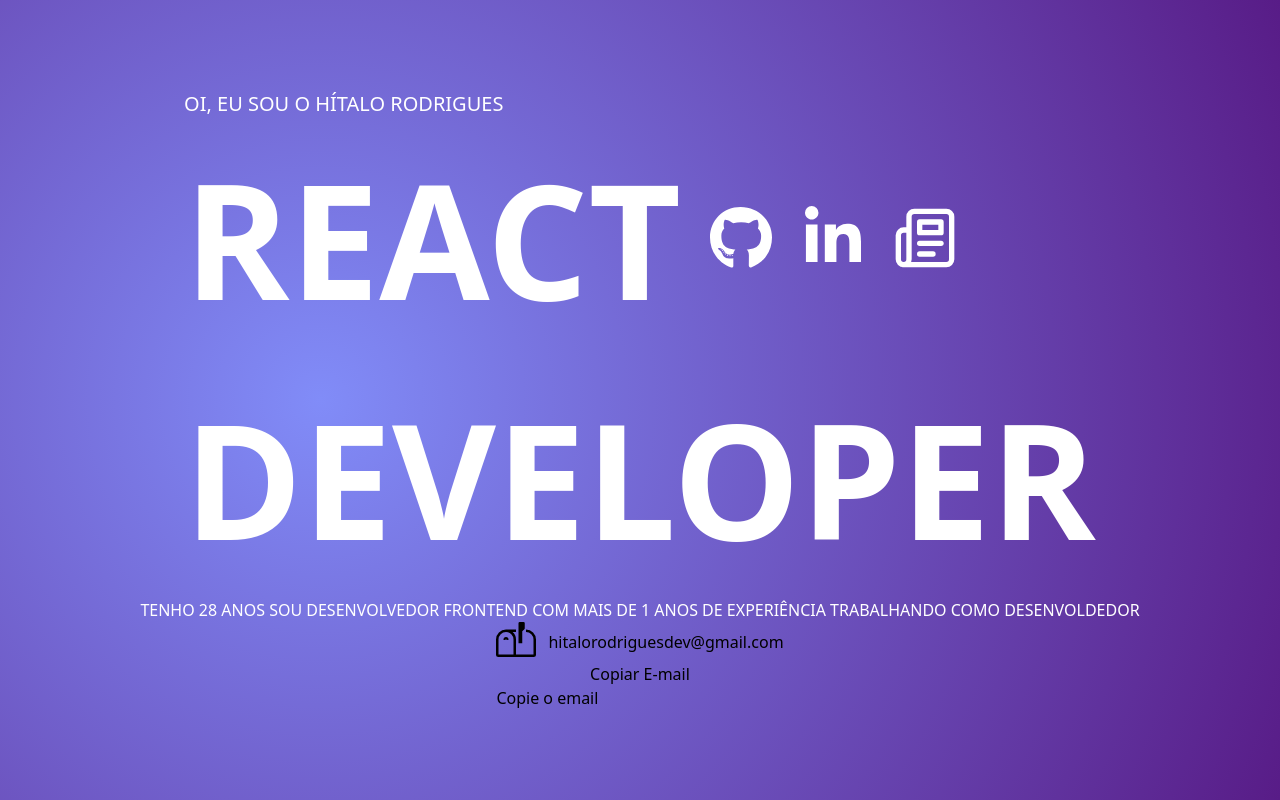
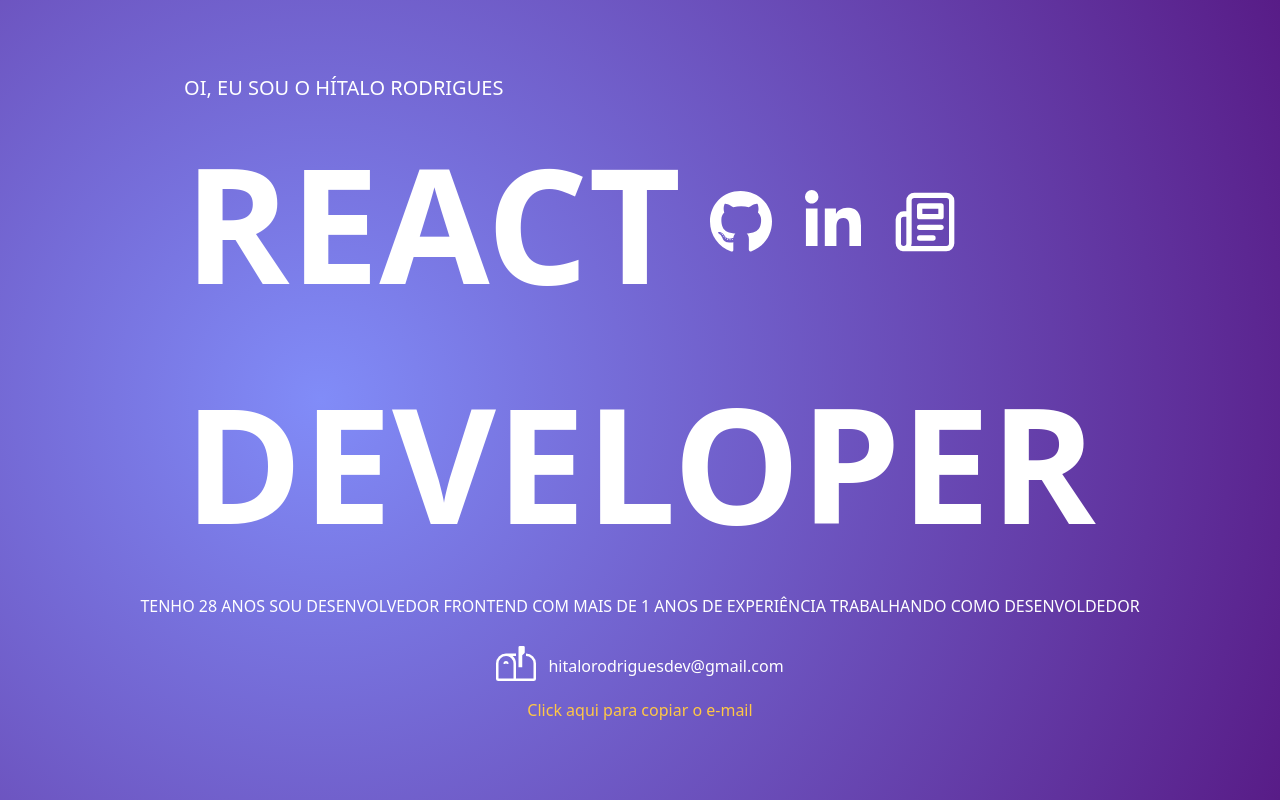
Before and after one commit to Hzimr/Hzimr.github.io, a Next.js app: page / in a window 1280 px wide. Built offline with nearby package versions, Linux system fonts and the light colour scheme.

Commit message:
style: first style page app

```diff
--- a/src/app/page.tsx
+++ b/src/app/page.tsx
@@ -32,19 +32,25 @@ const ContactMe = () => {
   }
 
   return (
-    <section>
-      <div className="flex flex-row items-center justify-center gap-3">
+    <section className="flex flex-col gap-2 pt-4 text-white">
+      <div className="flex flex-row items-center justify-center gap-3 ">
         <div>
           <BsMailboxFlag size={40} />
         </div>
         <span ref={emailRef}>hitalorodriguesdev@gmail.com</span>
       </div>
-      <div className="flex flex-col">
-        <button onClick={handleEmailCopy}>Copiar E-mail</button>
-        {emailCopied && (
-          <span className="copy-notification">Email copiado!</span>
-        )}
-        {!emailCopied && <span>Copie o email</span>}
+      <div className="flex flex-col items-center ">
+        <button
+          onClick={handleEmailCopy}
+          className="w-full rounded-md bg-[##452E7A] p-1 text-[#FFC745] hover:cursor-pointer"
+        >
+          {emailCopied && (
+            <span className="copy-notification text-[#12FF39]">
+              E-mail copiado!
+            </span>
+          )}
+          {!emailCopied && <span>Click aqui para copiar o e-mail</span>}
+        </button>
       </div>
     </section>
   )
@@ -54,8 +60,8 @@ export default function Home() {
   return (
     <div className="flex w-screen flex-col items-center justify-center">
       <main className="w-screen">
-        <div className="bg-custom-radial flex justify-center">
-          <DefaultLayout className="items-center justify-center">
+        <div className="flex justify-center bg-custom-radial">
+          <DefaultLayout className="flex items-center justify-center gap-3">
             <div className="">
               <p className="text-xl text-white">
                 OI, EU SOU O HÍTALO RODRIGUES
```
